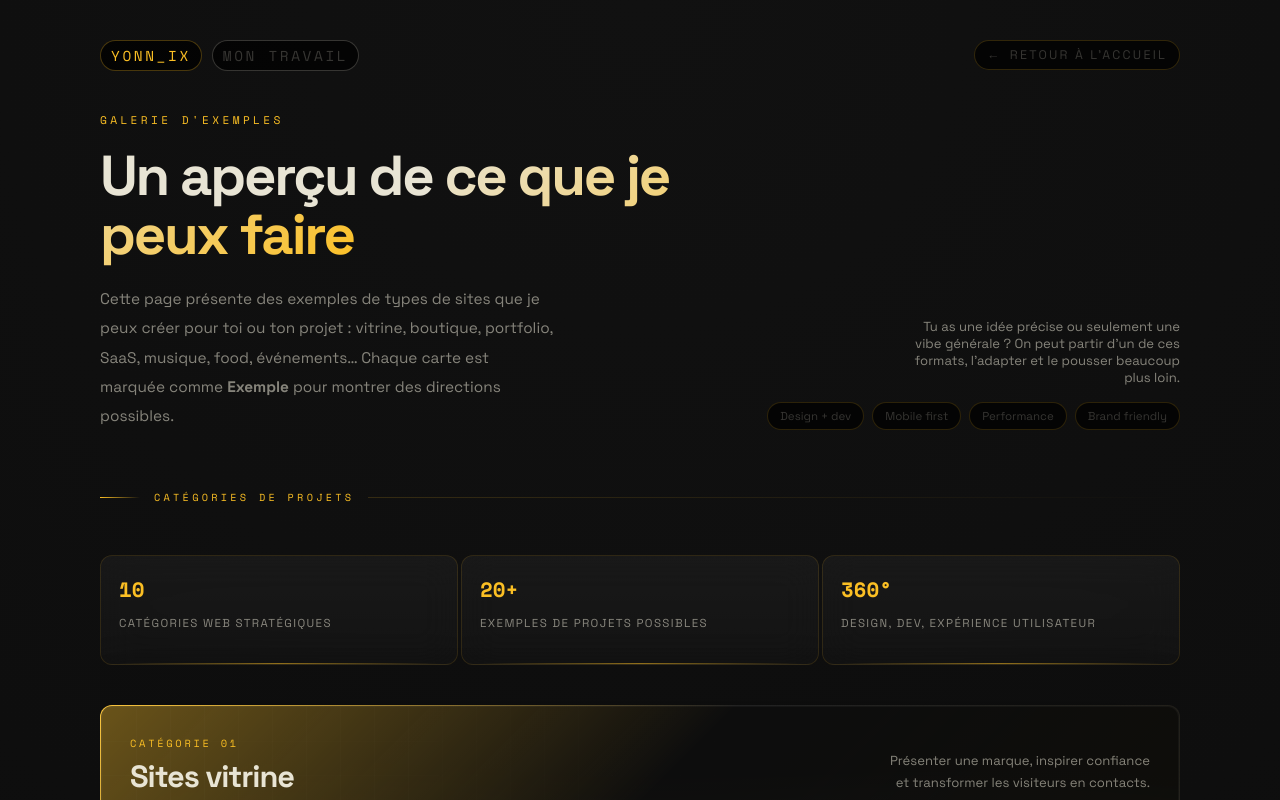
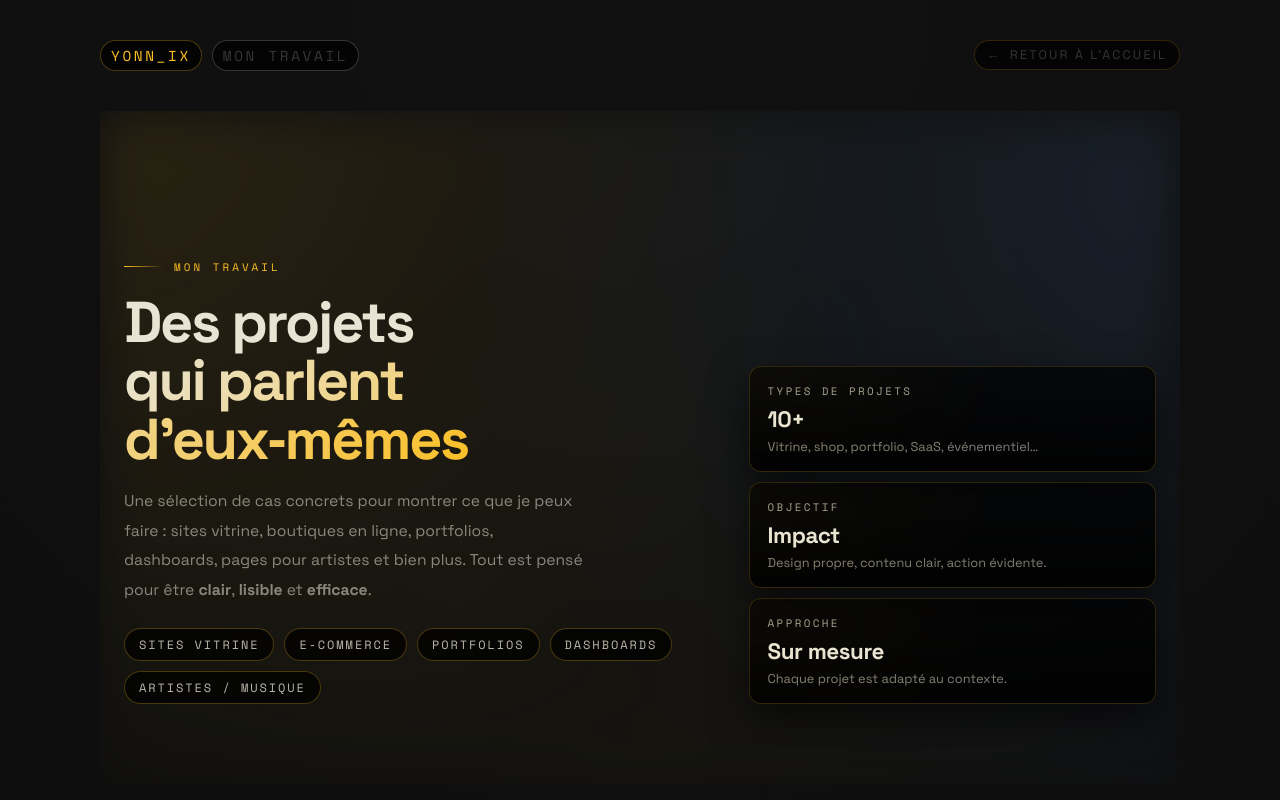
Before and after one commit to Yonnix-dev/website-yonnix, a website: page mon-travail/index.html in a window 1280 px wide. Shown: the top 800 px of the page. Drawn offline with nearby package versions, Linux system fonts and the light colour scheme.

Commit message:
Update index.html

```diff
--- a/mon-travail/index.html
+++ b/mon-travail/index.html
@@ -21,6 +21,169 @@
   <link rel="stylesheet" href="/micro.css">
 
   <style>
+    /* ══ HERO MON TRAVAIL ══ */
+.work-hero{
+  position:relative;
+  overflow:hidden;
+  padding:140px 24px 80px;
+}
+.work-hero-bg{
+  position:absolute;
+  inset:0;
+  background:
+    radial-gradient(circle at 0% 0%,rgba(251,191,36,.13),transparent 60%),
+    radial-gradient(circle at 100% 10%,rgba(96,165,250,.12),transparent 60%),
+    radial-gradient(circle at 50% 100%,rgba(251,191,36,.04),transparent 60%);
+  opacity:.9;
+  pointer-events:none;
+  filter:blur(26px);
+}
+.work-hero-inner{
+  position:relative;
+  max-width:1120px;
+  margin:0 auto;
+  display:grid;
+  grid-template-columns:minmax(0,1.3fr) minmax(280px,.9fr);
+  gap:36px;
+  align-items:flex-end;
+}
+.work-hero-header{
+  animation:work-fade-up .8s var(--ease) .05s both;
+}
+.work-hero-label{
+  display:inline-flex;
+  align-items:center;
+  gap:10px;
+  font-family:'Space Mono',monospace;
+  font-size:.68rem;
+  text-transform:uppercase;
+  letter-spacing:.28em;
+  color:var(--accent);
+  margin-bottom:18px;
+}
+.work-hero-label::before{
+  content:'';
+  width:40px;
+  height:1px;
+  background:linear-gradient(90deg,var(--accent),transparent);
+}
+.work-hero-title{
+  font-size:clamp(2.4rem,5vw,3.6rem);
+  letter-spacing:-.04em;
+  line-height:1.02;
+  margin:0 0 18px;
+}
+.work-hero-title span{
+  background:linear-gradient(135deg,var(--text),var(--accent));
+  -webkit-background-clip:text;
+  -webkit-text-fill-color:transparent;
+  background-clip:text;
+}
+.work-hero-text{
+  max-width:46ch;
+  font-size:.98rem;
+  color:var(--muted);
+  line-height:1.9;
+}
+.work-hero-chips{
+  margin-top:22px;
+  display:flex;
+  flex-wrap:wrap;
+  gap:10px;
+}
+.chip{
+  font-size:.75rem;
+  font-family:'Space Mono',monospace;
+  text-transform:uppercase;
+  letter-spacing:.16em;
+  padding:7px 14px;
+  border-radius:999px;
+  border:1px solid rgba(251,191,36,.28);
+  background:rgba(0,0,0,.75);
+  color:rgba(232,228,212,.8);
+  position:relative;
+  overflow:hidden;
+  cursor:default;
+}
+.chip::after{
+  content:'';
+  position:absolute;
+  inset:0;
+  background:linear-gradient(120deg,transparent 0%,rgba(251,191,36,.34) 50%,transparent 100%);
+  opacity:0;
+  transform:translateX(-120%);
+  transition:opacity .45s var(--ease),transform .45s var(--ease);
+}
+.chip:hover::after{
+  opacity:1;
+  transform:translateX(120%);
+}
+
+/* stats */
+.work-hero-stats{
+  display:grid;
+  gap:10px;
+  animation:work-fade-up .9s var(--ease) .18s both;
+}
+.work-stat-card{
+  position:relative;
+  padding:16px 18px;
+  border-radius:12px;
+  border:1px solid rgba(251,191,36,.18);
+  background:linear-gradient(180deg,rgba(0,0,0,.7),rgba(0,0,0,.9));
+  box-shadow:0 16px 40px rgba(0,0,0,.6);
+  overflow:hidden;
+}
+.work-stat-card::before{
+  content:'';
+  position:absolute;
+  inset:0;
+  background:radial-gradient(circle at 0% 0%,rgba(251,191,36,.18),transparent 60%);
+  opacity:.6;
+  pointer-events:none;
+  mix-blend-mode:soft-light;
+}
+.work-stat-label{
+  font-family:'Space Mono',monospace;
+  font-size:.68rem;
+  text-transform:uppercase;
+  letter-spacing:.22em;
+  color:rgba(232,228,212,.68);
+  margin-bottom:6px;
+}
+.work-stat-value{
+  font-size:1.4rem;
+  font-weight:700;
+  letter-spacing:-.02em;
+}
+.work-stat-hint{
+  margin-top:4px;
+  font-size:.8rem;
+  color:var(--muted);
+}
+
+/* petite animation d’arrivée */
+@keyframes work-fade-up{
+  from{opacity:0;transform:translateY(26px)}
+  to{opacity:1;transform:translateY(0)}
+}
+
+/* responsive */
+@media(max-width:900px){
+  .work-hero{padding:110px 18px 60px}
+  .work-hero-inner{
+    grid-template-columns:1fr;
+    align-items:flex-start;
+  }
+  .work-hero-stats{
+    grid-template-columns:repeat(3,minmax(0,1fr));
+  }
+}
+@media(max-width:640px){
+  .work-hero-stats{
+    grid-template-columns:1fr;
+  }
+}
     :root {
       --bg:#000000;
       --surface:#060606;
@@ -543,29 +706,50 @@
     </header>
 
     <main>
-      <section class="hero-work">
-        <div>
-          <p class="hero-eyebrow">Galerie d'exemples</p>
-          <h1 class="hero-title">Un aperçu de <span>ce que je peux faire</span></h1>
-          <p class="hero-lead">
-            Cette page présente des exemples de types de sites que je peux créer pour toi ou ton projet&nbsp;:
-            vitrine, boutique, portfolio, SaaS, musique, food, événements…
-            Chaque carte est marquée comme <strong>Exemple</strong> pour montrer des directions possibles.
-          </p>
-        </div>
-        <aside class="hero-aside">
-          <p class="hero-tagline">
-            Tu as une idée précise ou seulement une vibe générale&nbsp;? On peut partir d'un de ces formats,
-            l'adapter et le pousser beaucoup plus loin.
-          </p>
-          <div class="hero-pills">
-            <span class="hero-pill">Design + dev</span>
-            <span class="hero-pill">Mobile first</span>
-            <span class="hero-pill">Performance</span>
-            <span class="hero-pill">Brand friendly</span>
-          </div>
-        </aside>
-      </section>
+<section class="work-hero">
+  <div class="work-hero-bg"></div>
+
+  <div class="work-hero-inner">
+    <div class="work-hero-header">
+      <div class="work-hero-label">Mon travail</div>
+      <h1 class="work-hero-title">
+        Des projets<br>
+        <span>qui parlent d’eux‑mêmes</span>
+      </h1>
+      <p class="work-hero-text">
+        Une sélection de cas concrets pour montrer ce que je peux faire&nbsp;:
+        sites vitrine, boutiques en ligne, portfolios, dashboards, pages pour artistes
+        et bien plus. Tout est pensé pour être <strong>clair</strong>, <strong>lisible</strong> et <strong>efficace</strong>.
+      </p>
+
+      <div class="work-hero-chips">
+        <span class="chip">Sites vitrine</span>
+        <span class="chip">E‑commerce</span>
+        <span class="chip">Portfolios</span>
+        <span class="chip">Dashboards</span>
+        <span class="chip">Artistes / Musique</span>
+      </div>
+    </div>
+
+    <div class="work-hero-stats">
+      <div class="work-stat-card">
+        <p class="work-stat-label">Types de projets</p>
+        <p class="work-stat-value">10+</p>
+        <p class="work-stat-hint">Vitrine, shop, portfolio, SaaS, événementiel…</p>
+      </div>
+      <div class="work-stat-card">
+        <p class="work-stat-label">Objectif</p>
+        <p class="work-stat-value">Impact</p>
+        <p class="work-stat-hint">Design propre, contenu clair, action évidente.</p>
+      </div>
+      <div class="work-stat-card">
+        <p class="work-stat-label">Approche</p>
+        <p class="work-stat-value">Sur mesure</p>
+        <p class="work-stat-hint">Chaque projet est adapté au contexte.</p>
+      </div>
+    </div>
+  </div>
+</section>
 
       <p class="section-label">Catégories de projets</p>
 
```
